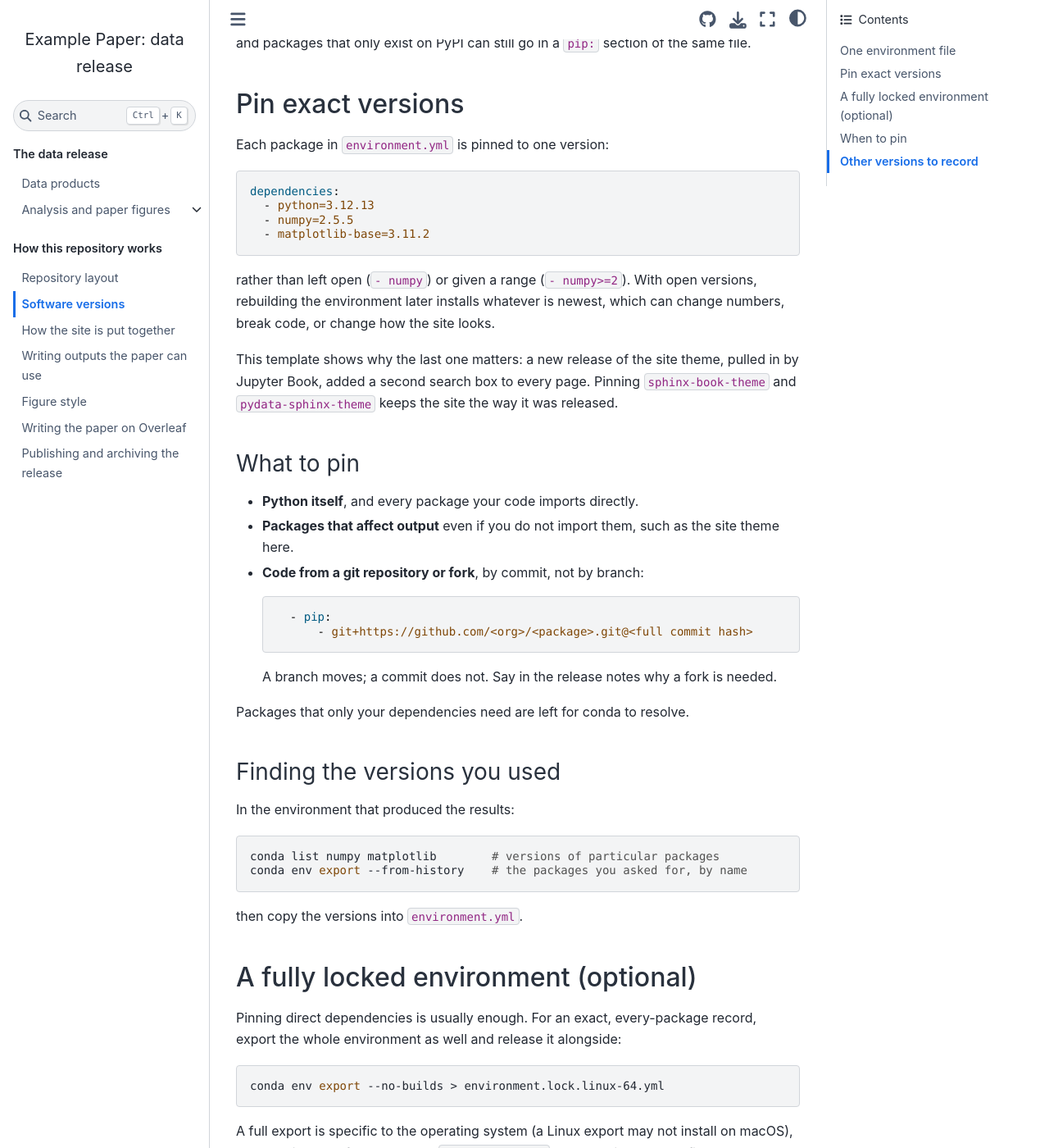
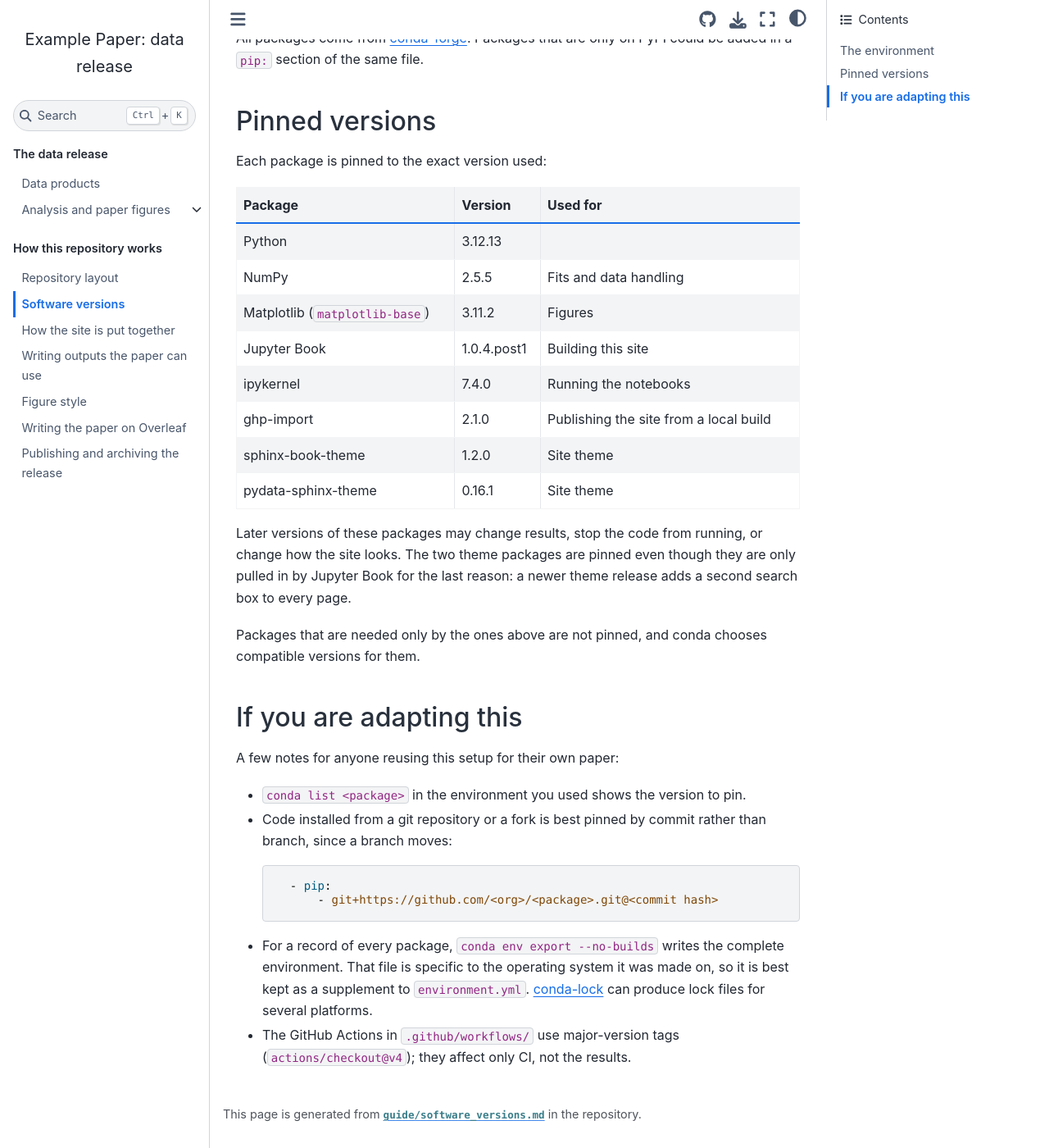
Before and after one commit to icg-gravwaves/paper-release-template, a Jupyter Book: the page built from guide/software_versions.md, in a window 1280 px wide and 1400 px high, scrolled down 526 px. Shown: the whole window at 82% size. Built offline with Jupyter Book 1.0.4 settings and Sphinx 7.4.7 and the Sphinx Book theme 1.1.4, drawn with Linux system fonts in a browser that asks for light colours; pages that are not in the unit, such as notebooks, are missing from menus; some of the changed text lies outside the part shown.

Commit message:
Describe the software environment rather than prescribe it
Co-Authored-By: Claude Opus 5.5 <noreply@anthropic.com>

````diff
--- a/environment.yml
+++ b/environment.yml
@@ -3,9 +3,9 @@
 #   conda env create -f environment.yml     (or: mamba / micromamba)
 #   conda activate paper_release
 #
-# Versions are pinned exactly, so anyone recreating the environment gets
-# the same results and the same-looking site. See guide/software_versions.md
-# for how to choose, update and record these pins.
+# Versions are pinned to exactly those used, so recreating the environment
+# gives the same results and the same-looking site. guide/software_versions.md
+# describes the environment.
 #
 # TEMPLATE: replace the packages with your own dependencies, and pin each to
 # the version you actually used (`conda list <package>` shows it).
--- a/guide/software_versions.md
+++ b/guide/software_versions.md
@@ -1,106 +1,69 @@
 # Software versions
 
-Code that runs today may not run, or may give different results, with the
-versions of its dependencies released in a few years. The release should
-record exactly which versions produced the paper, so anyone can rebuild
-that environment.
+This page records the software used to produce the paper and this site,
+and how that environment is described in the repository.
 
-## One environment file
+## The environment
 
-`environment.yml` is the single description of the software environment.
-It is used to:
+The whole environment is described by one file, `environment.yml`, which
+was used to:
 
-- set up the environment locally (`conda env create -f environment.yml`),
-- build this site in CI (`.github/workflows/book.yml` creates the same
-  environment with micromamba),
-- tell readers what the paper was produced with.
+- run the analysis and make the figures, tables and numbers in the paper,
+- build this site, both locally and in CI
+  (`.github/workflows/book.yml` creates the same environment with
+  micromamba).
 
-Keep one file rather than an `environment.yml` and a `requirements.txt`
-side by side: two lists drift apart, and readers cannot tell which one
-produced the paper. Conda can also install packages pip cannot, such as
-compiled libraries (for example LALSuite or FFTW), and packages that only
-exist on PyPI can still go in a `pip:` section of the same file.
+It can be recreated with
 
-## Pin exact versions
-
-Each package in `environment.yml` is pinned to one version:
-
-```yaml
-dependencies:
-  - python=3.12.13
-  - numpy=2.5.5
-  - matplotlib-base=3.11.2
+```bash
+conda env create -f environment.yml
+conda activate paper_release
 ```
 
-rather than left open (`- numpy`) or given a range (`- numpy>=2`). With
-open versions, rebuilding the environment later installs whatever is
-newest, which can change numbers, break code, or change how the site
-looks.
+All packages come from [conda-forge](https://conda-forge.org). Packages
+that are only on PyPI could be added in a `pip:` section of the same file.
 
-This template shows why the last one matters: a new release of the site
-theme, pulled in by Jupyter Book, added a second search box to every page.
-Pinning `sphinx-book-theme` and `pydata-sphinx-theme` keeps the site the
-way it was released.
+## Pinned versions
 
-### What to pin
+Each package is pinned to the exact version used:
 
-- **Python itself**, and every package your code imports directly.
-- **Packages that affect output** even if you do not import them, such as
-  the site theme here.
-- **Code from a git repository or fork**, by commit, not by branch:
+| Package | Version | Used for |
+|---|---|---|
+| Python | 3.12.13 | |
+| NumPy | 2.5.5 | Fits and data handling |
+| Matplotlib (`matplotlib-base`) | 3.11.2 | Figures |
+| Jupyter Book | 1.0.4.post1 | Building this site |
+| ipykernel | 7.4.0 | Running the notebooks |
+| ghp-import | 2.1.0 | Publishing the site from a local build |
+| sphinx-book-theme | 1.2.0 | Site theme |
+| pydata-sphinx-theme | 0.16.1 | Site theme |
+
+Later versions of these packages may change results, stop the code from
+running, or change how the site looks. The two theme packages are pinned
+even though they are only pulled in by Jupyter Book for the last reason: a
+newer theme release adds a second search box to every page.
+
+Packages that are needed only by the ones above are not pinned, and conda
+chooses compatible versions for them.
+
+## If you are adapting this
+
+A few notes for anyone reusing this setup for their own paper:
+
+- `conda list <package>` in the environment you used shows the version to
+  pin.
+- Code installed from a git repository or a fork is best pinned by commit
+  rather than branch, since a branch moves:
 
   ```yaml
     - pip:
-        - git+https://github.com/<org>/<package>.git@<full commit hash>
+        - git+https://github.com/<org>/<package>.git@<commit hash>
   ```
 
-  A branch moves; a commit does not. Say in the release notes why a fork
-  is needed.
-
-Packages that only your dependencies need are left for conda to resolve.
-
-### Finding the versions you used
-
-In the environment that produced the results:
-
-```bash
-conda list numpy matplotlib        # versions of particular packages
-conda env export --from-history    # the packages you asked for, by name
-```
-
-then copy the versions into `environment.yml`.
-
-## A fully locked environment (optional)
-
-Pinning direct dependencies is usually enough. For an exact, every-package
-record, export the whole environment as well and release it alongside:
-
-```bash
-conda env export --no-builds > environment.lock.linux-64.yml
-```
-
-A full export is specific to the operating system (a Linux export may not
-install on macOS), so name it by platform and keep `environment.yml` as the
-main, portable file. [conda-lock](https://github.com/conda/conda-lock) can
-produce lock files for several platforms from `environment.yml`.
-
-## When to pin
-
-- **While developing**, loose versions are fine and make upgrading easy.
-- **When the results for the paper are final**, pin everything to what you
-  ran, rebuild the environment from the file, and check that the notebooks
-  still produce the same figures, tables and numbers. CI does this on every
-  push.
-- **At each tagged release** (submission, referee response, publication),
-  the pins are recorded with the code in that tag.
-
-## Other versions to record
-
-- **The code itself**: point readers to the tagged release used for the
-  paper (and its DOI, if archived), not just the `main` branch, which
-  keeps changing.
-- **GitHub Actions**: the workflows use major-version tags
-  (`actions/checkout@v4`). These change rarely and are not part of the
-  results, so pinning them further is optional.
-- **Data products**: regenerate them with the pinned environment before the
-  final release, so the files match the code that is archived.
+- For a record of every package, `conda env export --no-builds` writes the
+  complete environment. That file is specific to the operating system it
+  was made on, so it is best kept as a supplement to `environment.yml`.
+  [conda-lock](https://github.com/conda/conda-lock) can produce lock files
+  for several platforms.
+- The GitHub Actions in `.github/workflows/` use major-version tags
+  (`actions/checkout@v4`); they affect only CI, not the results.
````
